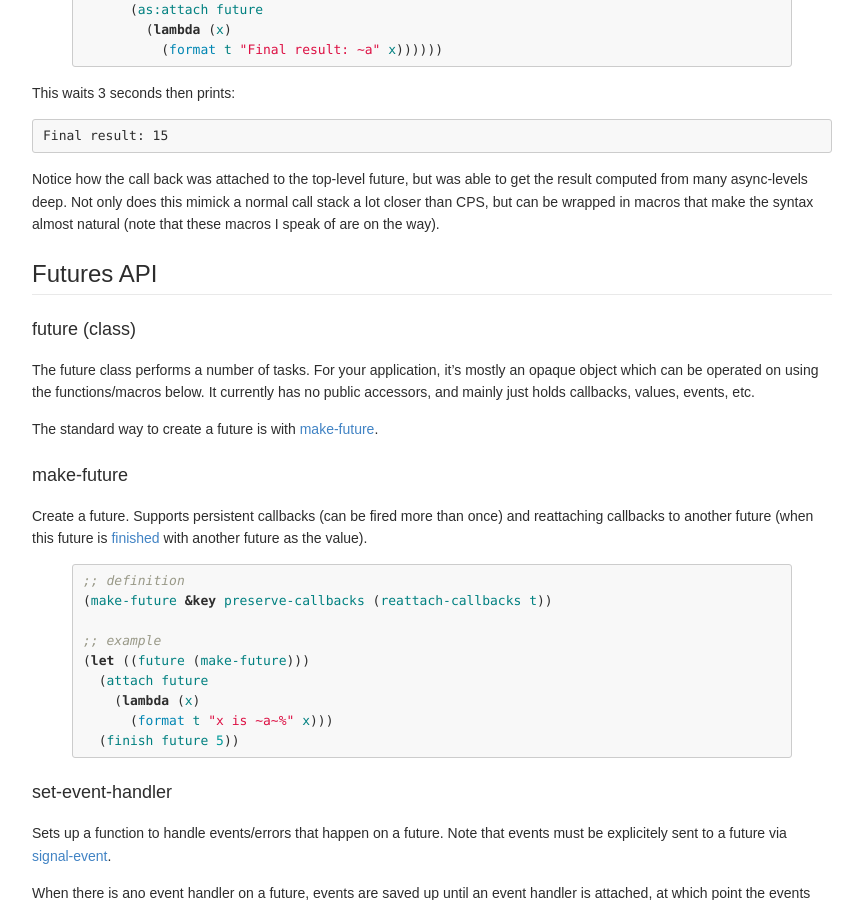
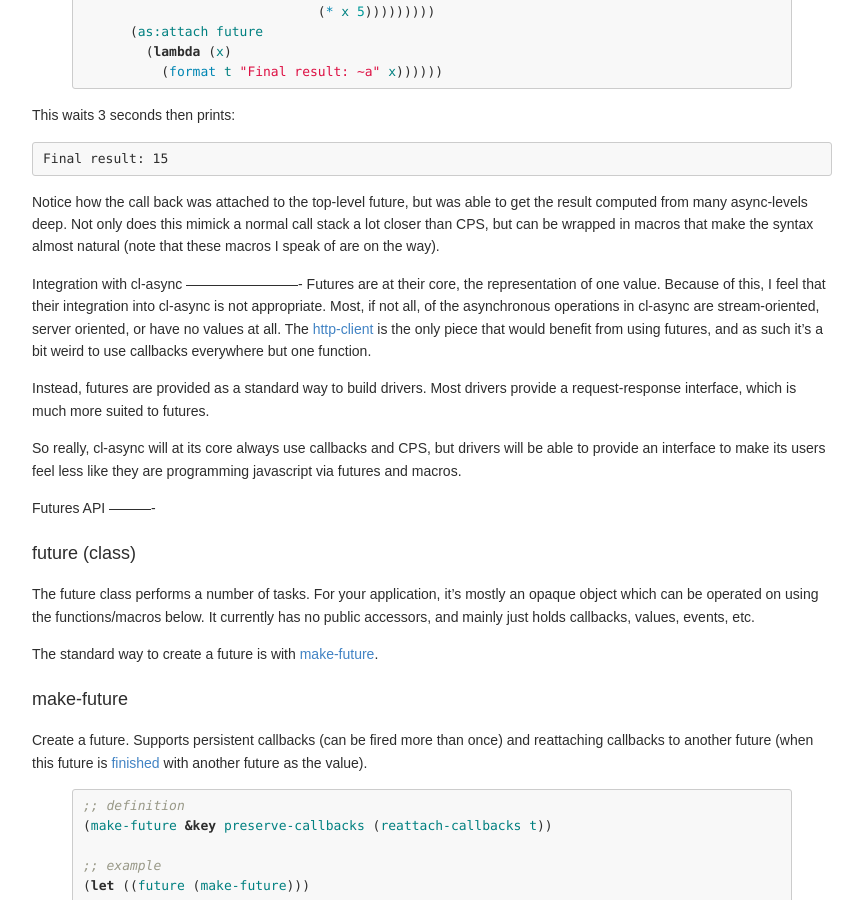
Before and after one commit to orthecreedence/cl-async, a Jekyll site: the page built from future.md, in a window 1280 px wide and 900 px high, scrolled down 1308 px. Shown: the whole window, without its empty margins (208-1071 px from the left). Built offline with Jekyll 4.4.1, drawn with Linux system fonts in a browser that asks for light colours; Markdown is read by kramdown in place of the engine named in the settings; some of the changed text lies outside the part shown.

Commit message:
adding integration notes

```diff
--- a/future.md
+++ b/future.md
@@ -9,6 +9,7 @@ A future is an object that may have a value at some point later on in the
 execution of an application.
 
 - [Intro to futures](#intro)
+- [Itegration with cl-async](#integration)
 - [future](#future) _class_
 - [make-future](#make-future) _function_
 - [set-event-handler](#set-event-handler) _function_
@@ -91,6 +92,24 @@ get the result computed from many async-levels deep. Not only does this mimick a
 normal call stack a lot closer than CPS, but can be wrapped in macros that make
 the syntax almost natural (note that these macros I speak of are on the way).
 
+<a id="integration"></a>
+Integration with cl-async
+-------------------------
+Futures are at their core, the representation of one value. Because of this, I
+feel that their integration into cl-async is not appropriate. Most, if not all,
+of the asynchronous operations in cl-async are stream-oriented, server oriented,
+or have no values at all. The [http-client](/cl-async/http#http-client) is the
+only piece that would benefit from using futures, and as such it's a bit weird
+to use callbacks everywhere but one function.
+
+Instead, futures are provided as a standard way to build drivers. Most drivers
+provide a request-response interface, which is much more suited to futures.
+
+So really, cl-async will at its core always use callbacks and CPS, but drivers
+will be able to provide an interface to make its users feel less like they are
+programming javascript via futures and macros.
+
+<a id="future-api"></a>
 Futures API
 ----------
 <a id="future"></a>
```
